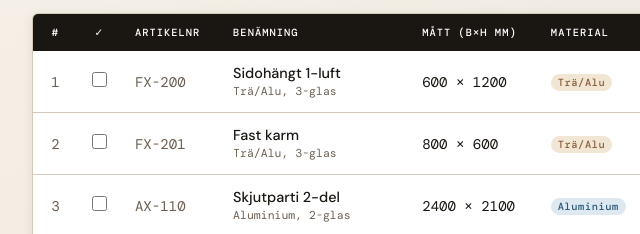
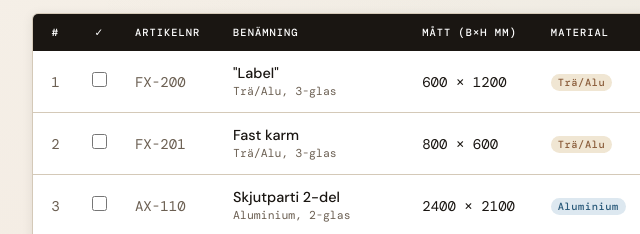
Before and after one commit to ssttrrdd/ssttrrdd.github.io, a plain HTML site: page index2.html in a window 1280 px wide. Shown: the part 209-443 px from the top of the page, 158-798 px from the left. Drawn offline with nearby package versions, Linux system fonts and the light colour scheme.

Commit message:
Update article name from 'Sidohängt 1-luft' to 'Label'

```diff
--- a/index2.html
+++ b/index2.html
@@ -220,7 +220,7 @@ let uid = 100;
 const newId = () => ++uid;
 
 const WINDOWS = [
-  { id: newId(), article: 'FX-200', name: 'Sidohängt 1-luft',   sub: 'Trä/Alu, 3-glas', w: 600,  h: 1200, mat: 'wood', qty: 2, price: 4850 },
+  { id: newId(), article: 'FX-200', name: '"Label"',   sub: 'Trä/Alu, 3-glas', w: 600,  h: 1200, mat: 'wood', qty: 2, price: 4850 },
   { id: newId(), article: 'FX-201', name: 'Fast karm',           sub: 'Trä/Alu, 3-glas', w: 800,  h: 600,  mat: 'wood', qty: 4, price: 2200 },
   { id: newId(), article: 'AX-110', name: 'Skjutparti 2-del',   sub: 'Aluminium, 2-glas',w: 2400, h: 2100, mat: 'alu',  qty: 1, price: 18900 },
   { id: newId(), article: 'FX-305', name: 'Toppsvängt 1-luft',  sub: 'Trä/Alu, 3-glas', w: 900,  h: 1400, mat: 'wood', qty: 3, price: 5600 },
```
